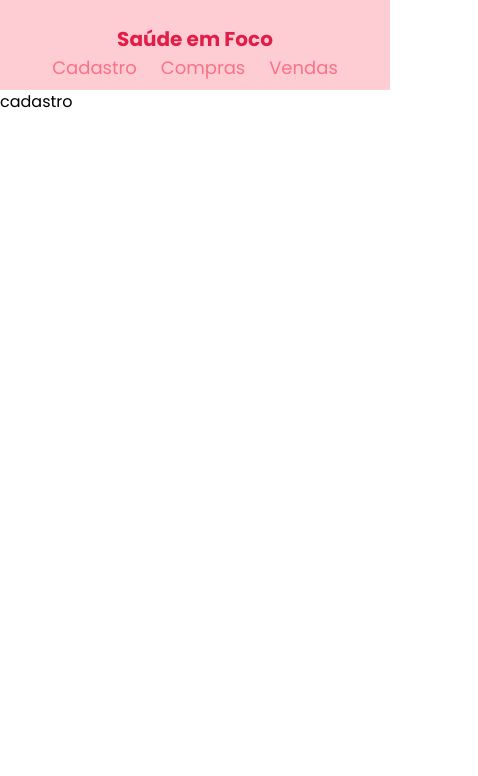
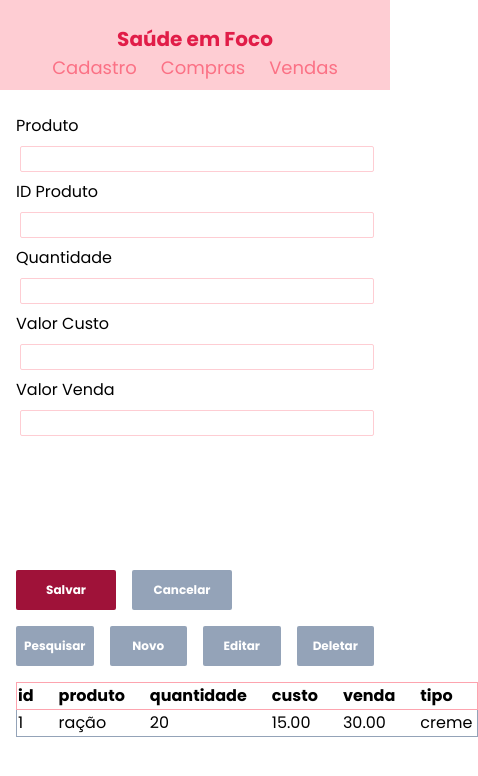
Before and after one commit to brunonascimentoo/clinicaEstetica, a React (Vite) app in the folder clinica-estetica/: page /cadastro in a window 390 px wide. Shown: the top 776 px of the page, 478 px wide, since content can reach past the window. Built offline with nearby package versions, Linux system fonts and the light colour scheme.

Commit message:
layout cadastro + responsividade

```diff
--- a/clinica-estetica/src/main.jsx
+++ b/clinica-estetica/src/main.jsx
@@ -1,6 +1,6 @@
 import React from "react";
 import ReactDOM from "react-dom/client";
-import { BrowserRouter, Routes, Route } from "react-router-dom";
+import { BrowserRouter } from "react-router-dom";
 import { App } from './App'
 import "./assets/css/main.css";
 
--- a/clinica-estetica/src/pages/Cadastro/index.jsx
+++ b/clinica-estetica/src/pages/Cadastro/index.jsx
@@ -1,3 +1,70 @@
 export function Cadastro() {
-  return <h1>cadastro</h1>
+  return (
+    <>
+      <div className="p-4">
+        <div className="w-full h-[55vh] min-[1016px]:h-[55vh] min-[1036px]:h-[45vh] min-[1052px]:h-[35vh]">
+          <form className="flex flex-col" action="#">
+            <div className="">
+              <div className="flex flex-wrap min-[640px]:justify-between">
+                <label className="mt-2" htmlFor="produto">Produto</label>
+                <input className="w-[900px] ml-1 mt-2 outline-none border border-solid border-rose-200 rounded-sm" type="text" id="produto" name="produto" />
+              </div>
+              <div className="flex flex-wrap min-[640px]:justify-between">
+                <label className="mt-2" htmlFor="idProduto">ID Produto</label>
+                <input className="w-[900px] ml-1 mt-2 outline-none border border-solid border-rose-200 rounded-sm" type="text" id="idProduto" name="idProduto" />
+              </div>
+              <div className="flex flex-wrap min-[640px]:justify-between">
+                <label className="mt-2" htmlFor="quantidade">Quantidade</label>
+                <input className="w-[900px] ml-1 mt-2 outline-none border border-solid border-rose-200 rounded-sm" type="text" id="quantidade" name="quantidade" />
+              </div>
+              <div className="flex flex-wrap min-[640px]:justify-between">
+                <label className="mt-2" htmlFor="custo">Valor Custo</label>
+                <input className="w-[900px] ml-1 mt-2 outline-none border border-solid border-rose-200 rounded-sm" type="text" id="custo" name="custo" />
+              </div>
+              <div className="flex flex-wrap min-[640px]:justify-between">
+                <label className="mt-2" htmlFor="custoVenda">Valor Venda</label>
+                <input className="w-[900px] ml-1 mt-2 outline-none border border-solid border-rose-200 rounded-sm" type="text" id="custoVenda" name="custoVenda" />
+              </div>
+            </div>
+          </form>
+        </div>
+        <div className="w-full h-[45vh] ">
+          <div className="flex gap-4">
+            <button className="outline-none w-[100px] h-10 bg-rose-800 rounded-sm text-white text-[12px] font-bold min-[640px]:text-[14px]">Salvar</button>
+            <button className="outline-none w-[100px] h-10 bg-gray-300 rounded-sm text-white text-[12px] font-bold min-[640px]:text-[14px]">Cancelar</button>
+          </div>
+          <div className="flex gap-4 py-4">
+            <button className="outline-none w-[90px] h-10 bg-gray-300 rounded-sm text-white p-1 text-[12px] font-bold min-[640px]:text-[14px]">Pesquisar</button>
+            <button className="outline-none w-[90px] h-10 bg-gray-300 rounded-sm text-white p-1 text-[12px] font-bold min-[640px]:text-[14px]">Novo</button>
+            <button className="outline-none w-[90px] h-10 bg-gray-300 rounded-sm text-white p-1 text-[12px] font-bold min-[640px]:text-[14px]">Editar</button>
+            <button className="outline-none w-[90px] h-10 bg-gray-300 rounded-sm text-white p-1 text-[12px] font-bold min-[640px]:text-[14px]">Deletar</button>
+          </div>
+          <div>
+            <table className="border-collapse m-0 p-0 w-full justify-between">
+              <thead className="text-left font-bold">
+                <tr className="text-left border border-solid border-rose-300">
+                  <th className="pr-6">id</th>
+                  <th className="pr-6">produto</th>
+                  <th className="pr-6">quantidade</th>
+                  <th className="pr-6">custo</th>
+                  <th className="pr-6">venda</th>
+                  <th className="pr-6">tipo</th>
+                </tr>
+              </thead>
+              <tbody className="border border-solid border-gray-300">
+                <tr className="text-left p-2">
+                  <td>1</td>
+                  <td>ração</td>
+                  <td>20</td>
+                  <td>15.00</td>
+                  <td>30.00</td>
+                  <td>creme</td>
+                </tr>
+              </tbody>
+            </table>
+          </div>
+        </div>
+      </div>
+    </>
+  )
 }
```
Also changed, not shown: clinica-estetica/src/components/Navbar/index.jsx (+4 -4 lines).
